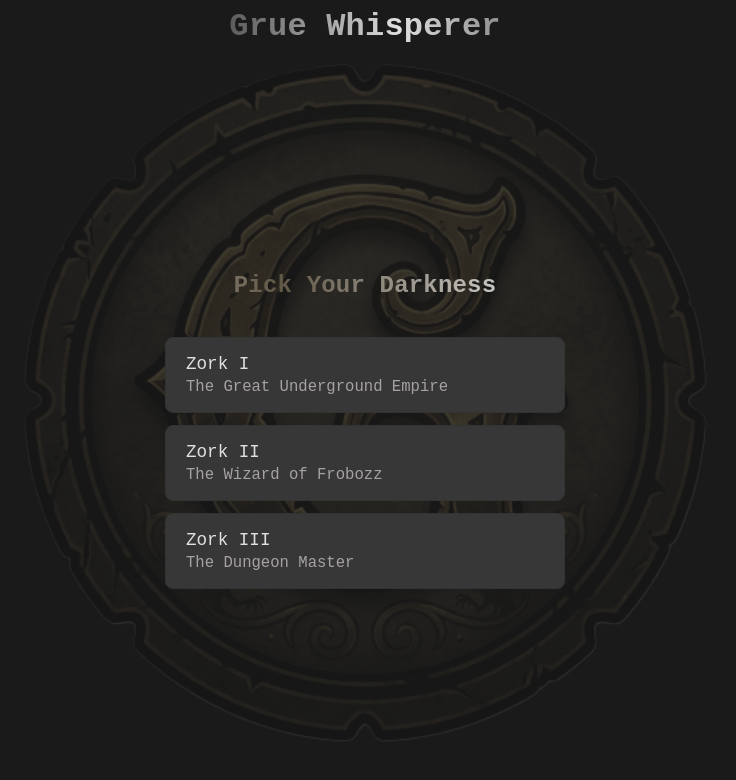
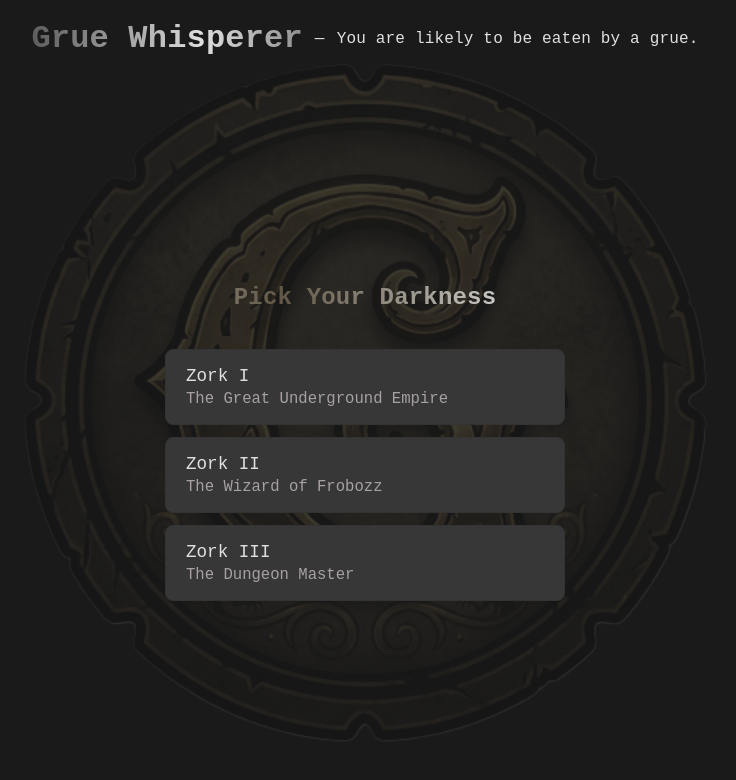
Before and after one commit to jeffnyman/grue-whisperer, a React (Vite) app: page / in a window 1280 px wide. Shown: the top 780 px of the page, without its empty margins (275-1011 px from the left). Built offline with nearby package versions, Linux system fonts and the light colour scheme; the HTML template or start-up script is replaced by a standard one.

Commit message:
chore: update selected game logic and display

```diff
--- a/src/App.css
+++ b/src/App.css
@@ -37,6 +37,8 @@
   display: flex;
   align-items: center;
   justify-content: center;
+  gap: var(--spacing-md);
+  padding: var(--spacing-md) var(--spacing-xl);
   flex-shrink: 0;
 
   h1 a {
@@ -56,6 +58,11 @@
     -webkit-background-clip: text;
     color: transparent;
     animation: heading-shimmer 8s linear infinite;
+  }
+
+  p::before {
+    content: "—";
+    margin-right: var(--spacing-md);
   }
 }
 
--- a/src/App.tsx
+++ b/src/App.tsx
@@ -1,4 +1,10 @@
-import { games, setLastGamePlayed, type GameInfo } from "./lib/games";
+import {
+  games,
+  getGameById,
+  getLastGamePlayed,
+  setLastGamePlayed,
+  type GameInfo,
+} from "./lib/games";
 import "./App.css";
 import { useCallback, useState } from "react";
 
@@ -32,16 +38,37 @@
 }
 
 function App() {
-  const [gameSelected, setGameSelected] = useState(false);
+  // Initialize from the URL path first, then fall back to the last
+  // played game. If someone navigates directly to "/zork1", that
+  // intent should win over whatever was last played.
+  const [gameSelected, setGameSelected] = useState<GameInfo | null>(() => {
+    const pathGameId = window.location.pathname.slice(1);
+
+    if (pathGameId) {
+      const pathGame = getGameById(pathGameId);
+
+      if (pathGame) {
+        return pathGame;
+      }
+    }
+
+    const lastGameId = getLastGamePlayed();
+
+    if (lastGameId) {
+      return getGameById(lastGameId) ?? null;
+    }
+
+    return null;
+  });
 
   const handleSelectGame = useCallback((game: GameInfo) => {
     setLastGamePlayed(game.id);
-    setGameSelected(true);
+    setGameSelected(game);
     window.history.pushState({}, "", `/${game.id}`);
   }, []);
 
   const handleChangeGame = useCallback(() => {
-    setGameSelected(false);
+    setGameSelected(null);
     window.history.pushState({}, "", "/");
   }, []);
 
@@ -59,6 +86,11 @@
             Grue Whisperer
           </a>
         </h1>
+        <p>
+          {gameSelected
+            ? gameSelected.title
+            : "You are likely to be eaten by a grue."}
+        </p>
       </header>
 
       <main>
--- a/src/lib/games.ts
+++ b/src/lib/games.ts
@@ -26,6 +26,14 @@
   },
 ];
 
+export function getLastGamePlayed(): string | null {
+  return localStorage.getItem(STORAGE_KEYS.lastGamePlayed);
+}
+
 export function setLastGamePlayed(gameId: string): void {
   localStorage.setItem(STORAGE_KEYS.lastGamePlayed, gameId);
 }
+
+export function getGameById(id: string): GameInfo | undefined {
+  return games.find((g) => g.id === id);
+}
```
